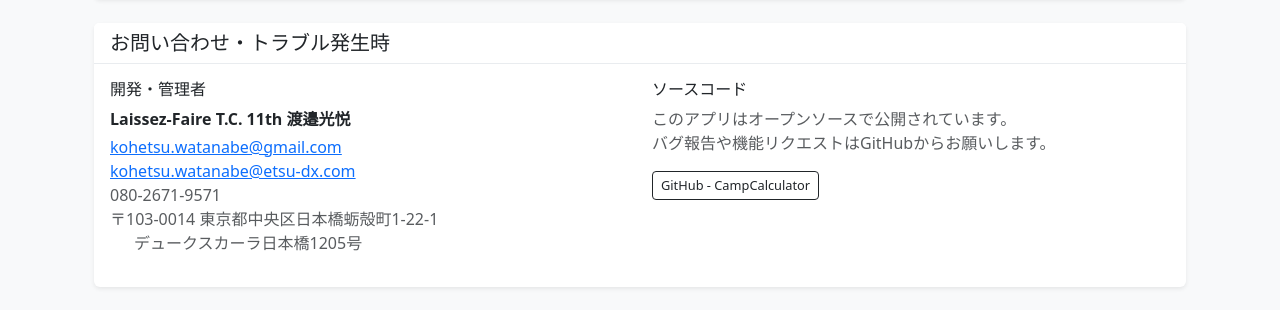
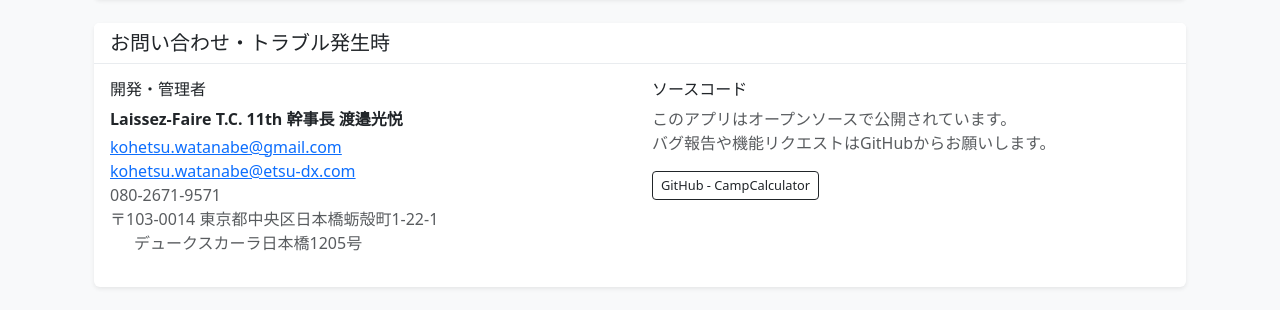
Before and after one commit to Etsu5082/CampCalculator, a PHP site: template src/views/guide.php in a window 1280 px wide. Shown: the part 6190-6500 px from the top of the page. Run offline with PHP 8.4, Linux system fonts and the light colour scheme; the template is opened without the code that fills it, so the values that code supplies are empty.

Commit message:
Fix: 連絡先に「幹事長」を追加
🤖 Generated with [Claude Code](https://claude.com/claude-code)

Co-Authored-By: Claude <noreply@anthropic.com>

```diff
--- a/src/views/camps/index.php
+++ b/src/views/camps/index.php
@@ -190,7 +190,7 @@
                 <div class="col-md-6">
                     <p class="mb-1"><strong>開発・管理者</strong></p>
                     <p class="text-muted small mb-0">
-                        Laissez-Faire T.C. 11th 渡邉光悦<br>
+                        Laissez-Faire T.C. 11th 幹事長 渡邉光悦<br>
                         <a href="mailto:kohetsu.watanabe@gmail.com">kohetsu.watanabe@gmail.com</a><br>
                         <a href="mailto:kohetsu.watanabe@etsu-dx.com">kohetsu.watanabe@etsu-dx.com</a><br>
                         TEL: 080-2671-9571<br>
--- a/src/views/guide.php
+++ b/src/views/guide.php
@@ -644,7 +644,7 @@
             <div class="row">
                 <div class="col-md-6">
                     <h6>開発・管理者</h6>
-                    <p class="mb-1"><strong>Laissez-Faire T.C. 11th 渡邉光悦</strong></p>
+                    <p class="mb-1"><strong>Laissez-Faire T.C. 11th 幹事長 渡邉光悦</strong></p>
                     <ul class="list-unstyled text-muted">
                         <li><i class="bi bi-envelope"></i> <a href="mailto:kohetsu.watanabe@gmail.com">kohetsu.watanabe@gmail.com</a></li>
                         <li><i class="bi bi-envelope"></i> <a href="mailto:kohetsu.watanabe@etsu-dx.com">kohetsu.watanabe@etsu-dx.com</a></li>
```
